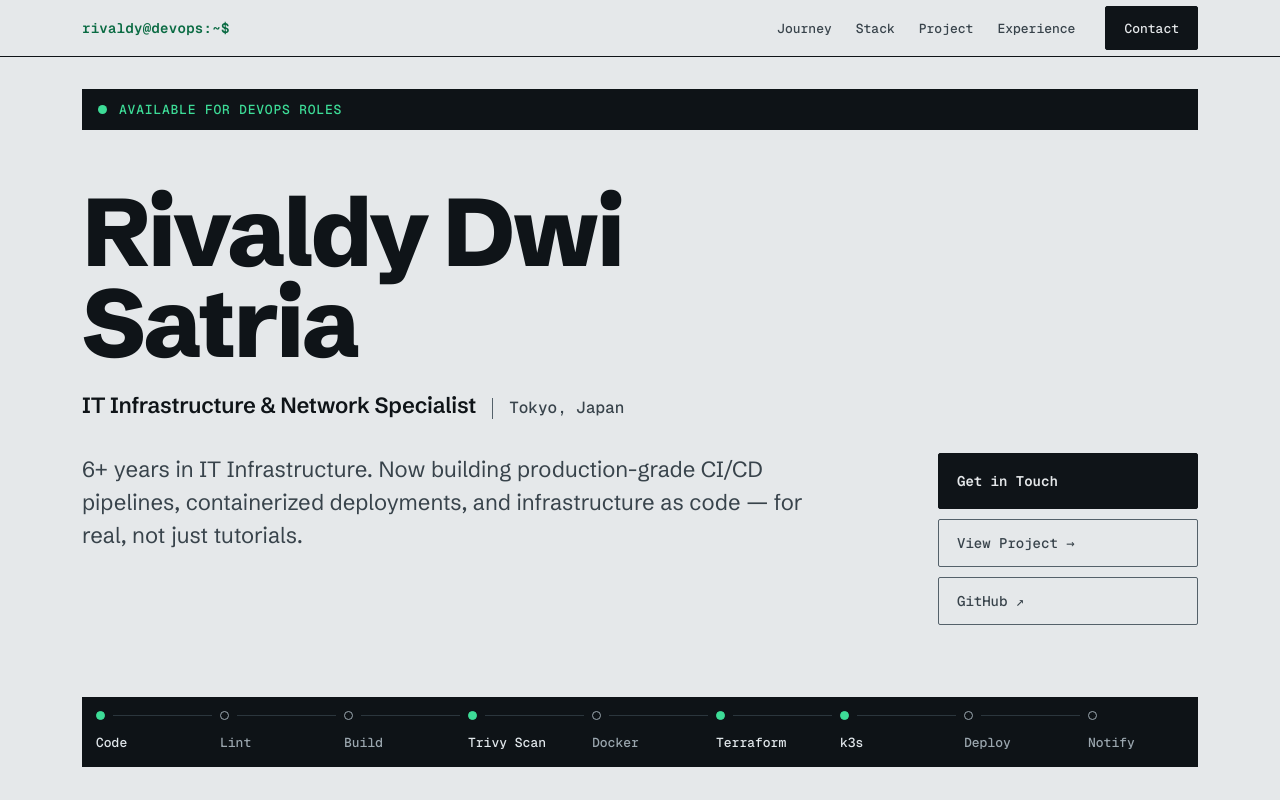
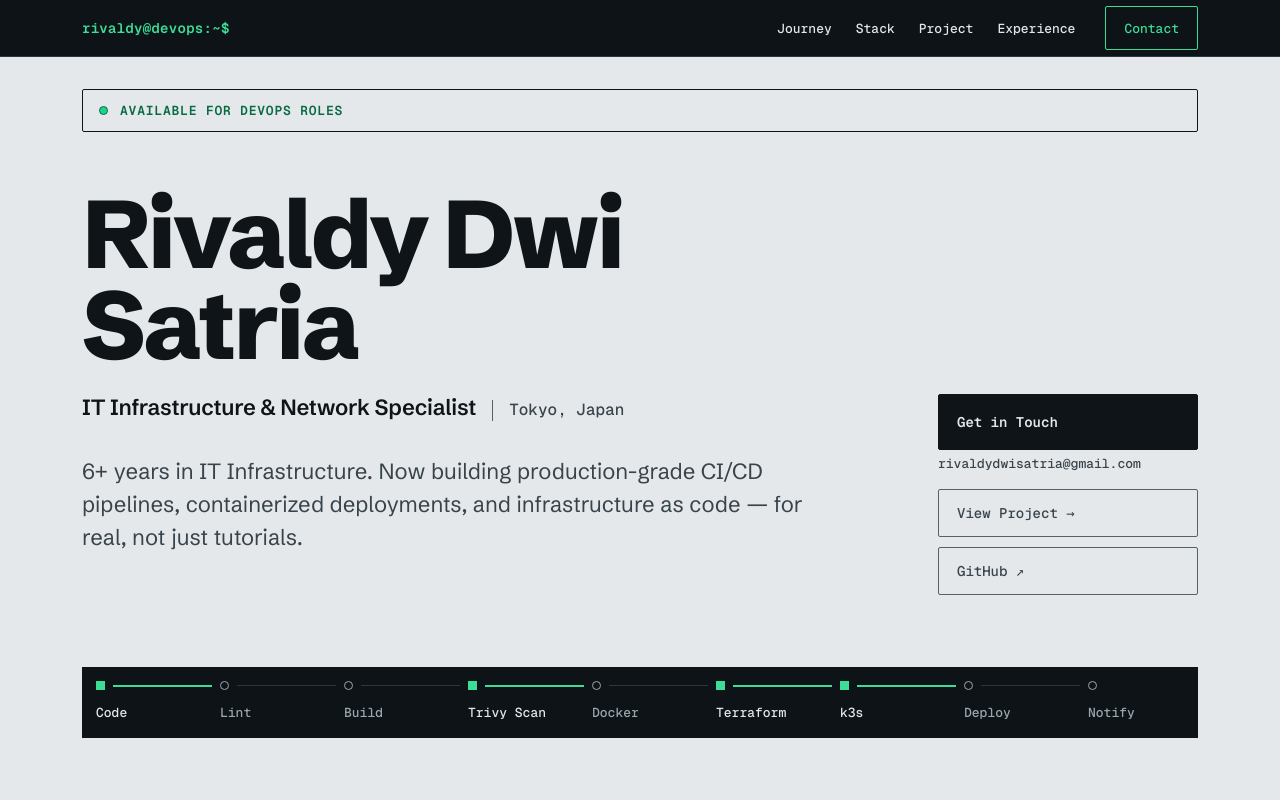
Before and after one commit to rivaldydwi/portofolio-devops, a website: page index.html in a window 1280 px wide. Shown: the top 800 px of the page. Drawn offline with nearby package versions, Linux system fonts and the light colour scheme.

Commit message:
feat: console nav, tap targets, hero contact block

```diff
--- a/index.html
+++ b/index.html
@@ -3,7 +3,7 @@
 <head>
   <meta charset="UTF-8" />
   <meta name="viewport" content="width=device-width, initial-scale=1.0" />
-  <meta name="theme-color" content="#E5E8EA" />
+  <meta name="theme-color" content="#0E1317" />
   <meta name="description" content="6+ years in IT Infrastructure. Now building production-grade CI/CD pipelines, containerized deployments, and infrastructure as code — for real, not just tutorials." />
   <title>Rivaldy Dwi Satria | DevOps Engineer</title>
   <link rel="preconnect" href="https://fonts.googleapis.com" />
@@ -62,9 +62,10 @@
     /* ── NAV ── */
     nav {
       position: sticky; top: 0; z-index: 100;
-      background: var(--paper);
-      border-bottom: 1px solid var(--ink);
+      background: var(--console);
+      border-bottom: 1px solid var(--console-rule);
     }
+    nav :focus-visible { outline-color: var(--lamp-dark); }
     .nav-in {
       display: grid; grid-template-columns: minmax(0, 1fr) auto auto;
       align-items: center; column-gap: 20px; min-height: 56px;
@@ -73,7 +74,7 @@
       display: inline-flex; align-items: center; justify-self: start;
       min-height: 44px;
       font: 600 14px/1 var(--mono);
-      color: var(--green-text);
+      color: var(--lamp-dark);
       letter-spacing: 0.02em;
       text-decoration: none;
       white-space: nowrap;
@@ -85,30 +86,31 @@
       display: flex; align-items: center;
       min-height: 44px; padding: 0 10px;
       font: 500 13px/1 var(--mono);
-      color: var(--ink-2);
+      color: var(--on-console);
       text-decoration: none;
     }
     .nav-links a:hover {
-      color: var(--ink);
+      color: var(--on-console-strong);
       text-decoration: underline; text-decoration-thickness: 2px; text-underline-offset: 6px;
     }
-    .nav-links a:active { color: var(--ink); text-decoration: underline; text-decoration-thickness: 2px; text-underline-offset: 6px; transform: translateY(1px); }
+    .nav-links a:active { color: var(--on-console-strong); text-decoration: underline; text-decoration-thickness: 2px; text-underline-offset: 6px; transform: translateY(1px); }
     .nav-cta {
       display: inline-flex; align-items: center; justify-content: center;
       min-height: 44px; padding: 0 18px;
       font: 500 13px/1 var(--mono);
-      background: var(--ink); color: var(--paper);
-      border: 1.5px solid var(--ink); border-radius: 2px;
+      background: transparent; color: var(--lamp-dark);
+      border: 1.5px solid var(--lamp-dark); border-radius: 2px;
       text-decoration: none;
       transition: background-color 0.15s, color 0.15s, border-color 0.15s;
     }
-    .nav-cta:hover { background: var(--green-text); border-color: var(--green-text); }
-    .nav-cta:active { background: var(--ink-2); border-color: var(--ink-2); transform: translateY(1px); }
+    .nav-cta:hover { background: var(--lamp-dark); color: var(--console); }
+    .nav-cta:active { background: var(--on-console-2); border-color: var(--on-console-2); color: var(--console); transform: translateY(1px); }
 
     /* ── SECTIONS + LEDGER GRID ── */
     section { padding: 96px 0; border-top: 1px solid var(--ink); }
     .ledger { display: grid; grid-template-columns: 200px minmax(0, 1fr); gap: 0 48px; }
     .ledger-wide > div { display: contents; }
+    .ledger-wide .section-tag { position: static; }
     @media (min-width: 901px) {
       .ledger-wide > div > h2 { grid-column: 2; }
       .ledger-wide .skills-grid { grid-column: 1 / -1; }
@@ -136,15 +138,16 @@
     .badge {
       display: flex; align-items: center; gap: 12px;
       padding: 14px 16px; margin-bottom: 56px;
-      background: var(--console);
-      color: var(--lamp-dark);
-      font: 500 13px/1 var(--mono);
+      background: transparent;
+      border: 1.5px solid var(--ink); border-radius: 2px;
+      color: var(--green-text);
+      font: 600 13px/1 var(--mono);
       letter-spacing: 0.06em;
     }
     .badge::before {
       content: '';
       width: 9px; height: 9px; border-radius: 50%;
-      background: var(--lamp-dark);
+      background: var(--lamp); border: 1.5px solid var(--green-text);
     }
     h1 {
       font-size: clamp(52px, 10.5vw, 96px);
@@ -168,10 +171,16 @@
       letter-spacing: 0;
       color: var(--ink-2);
     }
-    .hero-row {
+    .hero-grid {
       display: grid; grid-template-columns: minmax(0, 1fr) 260px;
-      gap: 32px 64px; align-items: start;
+      grid-template-rows: auto auto 1fr;
+      grid-template-areas: "h1 h1" "role cta" "sub cta";
+      column-gap: 64px;
     }
+    .hero-grid h1 { grid-area: h1; }
+    .hero-grid .hero-role { grid-area: role; }
+    .hero-grid .hero-sub { grid-area: sub; align-self: start; }
+    .hero-grid .hero-cta { grid-area: cta; align-self: start; }
     .hero-sub {
       font-size: clamp(18px, 2.2vw, 22px);
       line-height: 1.5;
@@ -180,6 +189,12 @@
       text-wrap: pretty;
     }
     .hero-cta { display: grid; gap: 10px; }
+    .hero-email {
+      margin: -4px 0 6px;
+      font: 500 13px/1.3 var(--mono);
+      color: var(--ink-2);
+      overflow-wrap: anywhere;
+    }
     .btn {
       display: flex; align-items: center; justify-content: space-between; gap: 16px;
       min-height: 48px; padding: 12px 18px;
@@ -225,7 +240,9 @@
       height: 1px; background: var(--console-rule);
     }
     .pipe-step:last-child::after { display: none; }
+    .pipe-step.active::after { top: 17.5px; height: 2px; background: var(--lamp-dark); }
     .pipe-step.active::before {
+      border-radius: 0;
       background: var(--lamp-dark); border-color: var(--lamp-dark);
       animation: lit 0.7s cubic-bezier(0.16, 1, 0.3, 1) both;
       animation-delay: calc(var(--i) * 140ms + 400ms);
@@ -339,6 +356,7 @@
       color: var(--on-console-2);
     }
     .project-link {
+      display: inline-flex; align-items: center; min-height: 44px;
       font: 500 13px/1 var(--mono);
       color: var(--on-console); text-decoration: none;
       border: 1px solid var(--console-line);
@@ -444,6 +462,7 @@
       text-decoration: none;
       overflow-wrap: anywhere;
     }
+    a.contact-value { display: flex; align-items: center; min-height: 44px; }
     a.contact-value:hover { color: var(--green-text); }
     .contact-cell:first-child .contact-value {
       font-size: clamp(17px, 4.6vw, 52px);
@@ -468,7 +487,11 @@
       .ledger { grid-template-columns: 1fr; }
       .section-tag { position: static; padding: 0 0 20px; }
       h2 { margin-bottom: 40px; }
-      .hero-row { grid-template-columns: 1fr; }
+      .hero-grid {
+        grid-template-columns: minmax(0, 1fr); grid-template-rows: none;
+        grid-template-areas: "h1" "role" "sub" "cta";
+      }
+      .hero-grid .hero-sub { margin-bottom: 32px; }
       .pipeline { grid-template-columns: repeat(3, 1fr); }
       .pipe-step:nth-child(3n)::after { display: none; }
       .pipe-step:nth-child(n+4) { border-top: 1px solid var(--console-rule); }
@@ -487,7 +510,7 @@
       .nav-links {
         grid-area: links; justify-content: space-between; gap: 0;
         margin: 4px -6px 0; padding: 2px 0;
-        background: linear-gradient(var(--rule), var(--rule)) top / 100% 1px no-repeat;
+        background: linear-gradient(var(--console-rule), var(--console-rule)) top / 100% 1px no-repeat;
       }
       .nav-links a { padding: 0 6px; }
       .hero-loc { flex-basis: 100%; margin-left: 0; padding-left: 0; border-left: 0; }
@@ -544,18 +567,19 @@
   <section id="hero">
     <div class="wrap">
       <div class="badge">AVAILABLE FOR DEVOPS ROLES</div>
-      <h1>Rivaldy Dwi<br />Satria</h1>
-      <p class="hero-role">
-        <span>IT Infrastructure &amp; Network Specialist</span>
-        <span class="hero-loc">Tokyo, Japan</span>
-      </p>
-      <div class="hero-row">
+      <div class="hero-grid">
+        <h1>Rivaldy Dwi<br />Satria</h1>
+        <p class="hero-role">
+          <span>IT Infrastructure &amp; Network Specialist</span>
+          <span class="hero-loc">Tokyo, Japan</span>
+        </p>
         <p class="hero-sub">
           6+ years in IT Infrastructure. Now building production-grade CI/CD pipelines,
           containerized deployments, and infrastructure as code — for real, not just tutorials.
         </p>
         <div class="hero-cta">
           <a href="mailto:rivaldydwisatria@gmail.com" class="btn btn-primary">Get in Touch</a>
+          <span class="hero-email">rivaldydwisatria@gmail.com</span>
           <a href="#project" class="btn btn-ghost">View Project →</a>
           <a href="https://github.com/rivaldydwi/portofolio-devops" class="btn btn-ghost" target="_blank" rel="noopener noreferrer">GitHub ↗</a>
         </div>
```
